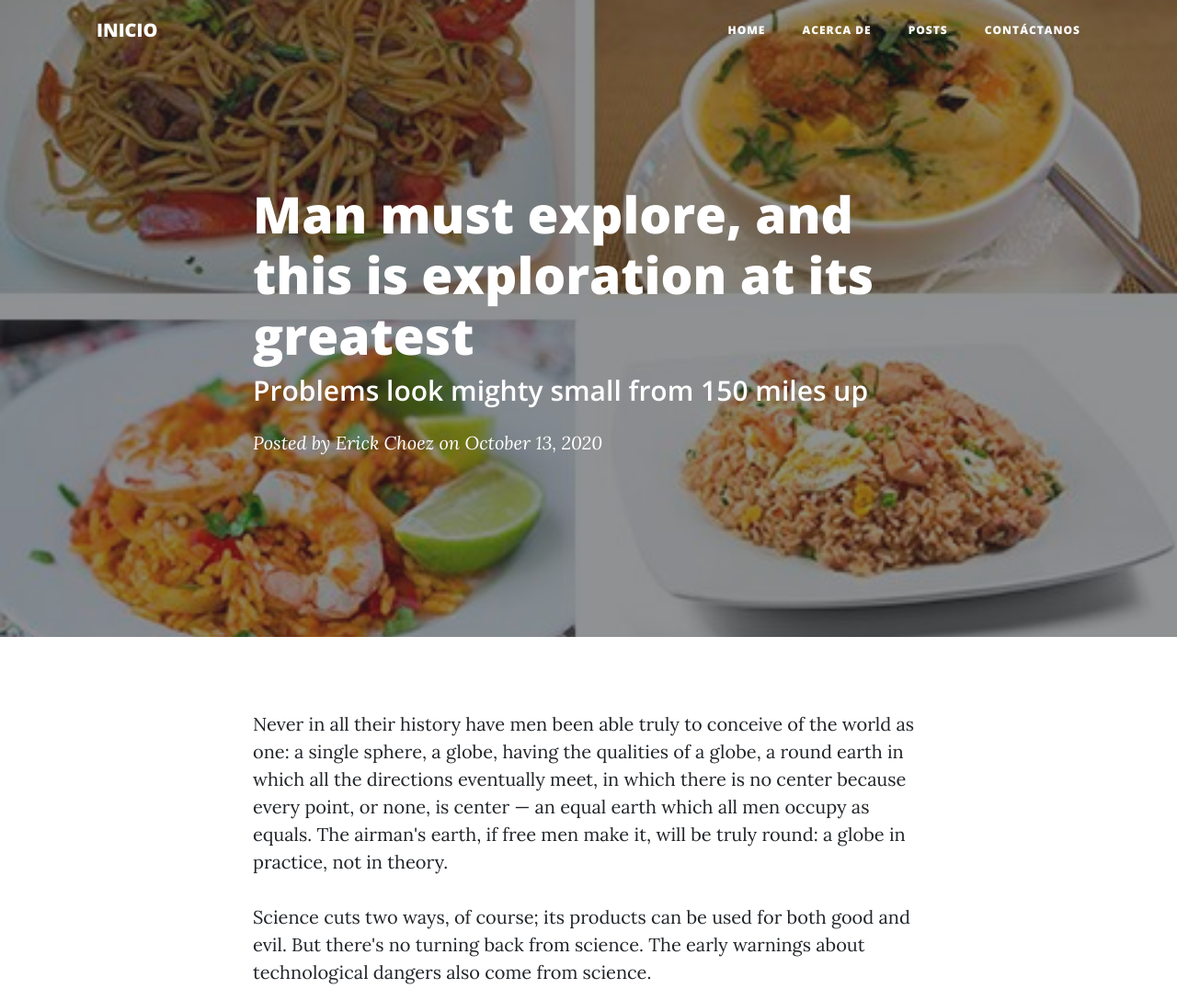
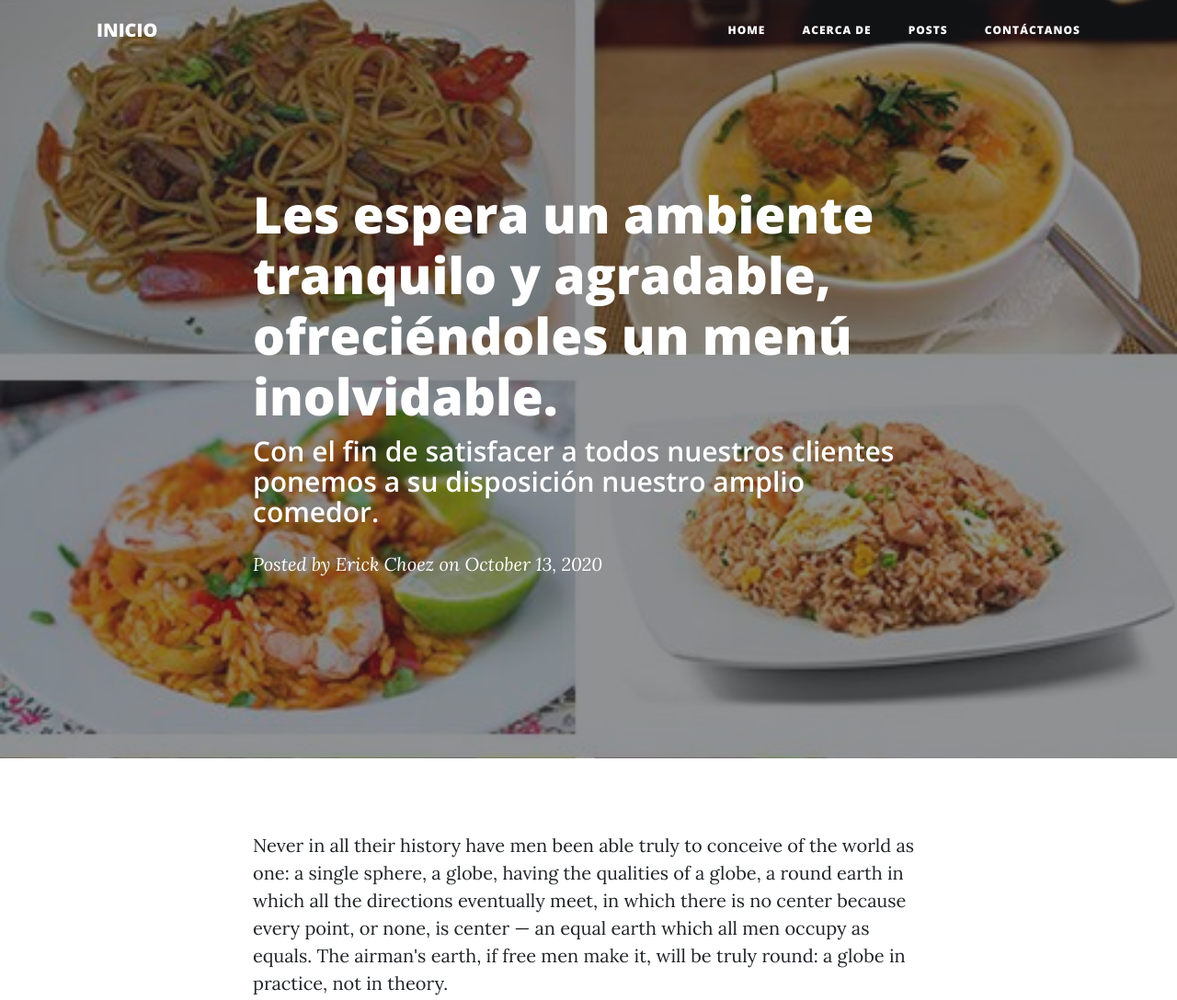
Before and after one commit to ErickChoez7UG/Proyecto-Sitio, a website: page post.html in a window 1280 px wide. Shown: the top 1088 px of the page at 92% size. Drawn offline with nearby package versions, Linux system fonts and the light colour scheme.

Commit message:
Update post.html

```diff
--- a/post.html
+++ b/post.html
@@ -59,8 +59,8 @@
       <div class="row">
         <div class="col-lg-8 col-md-10 mx-auto">
           <div class="post-heading">
-            <h1>Man must explore, and this is exploration at its greatest</h1>
-            <h2 class="subheading">Problems look mighty small from 150 miles up</h2>
+            <h1>Les espera un ambiente tranquilo y agradable, ofreciéndoles un menú inolvidable.</h1>
+            <h2 class="subheading">Con el fin de satisfacer a todos nuestros clientes ponemos a su disposición nuestro amplio comedor.</h2>
             <span class="meta">Posted by
               <a href="#">Erick Choez</a>
               on October 13, 2020</span>
```
